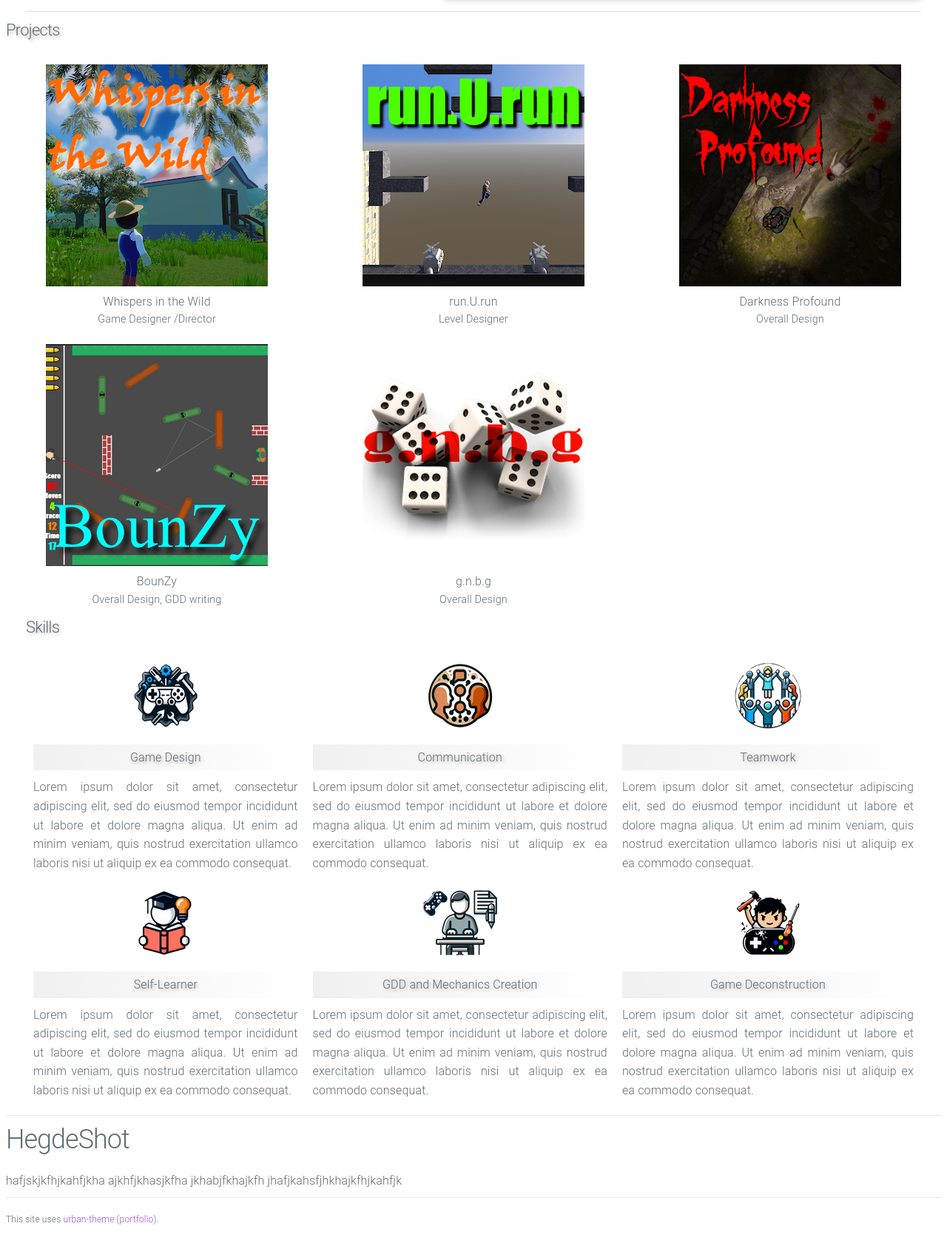
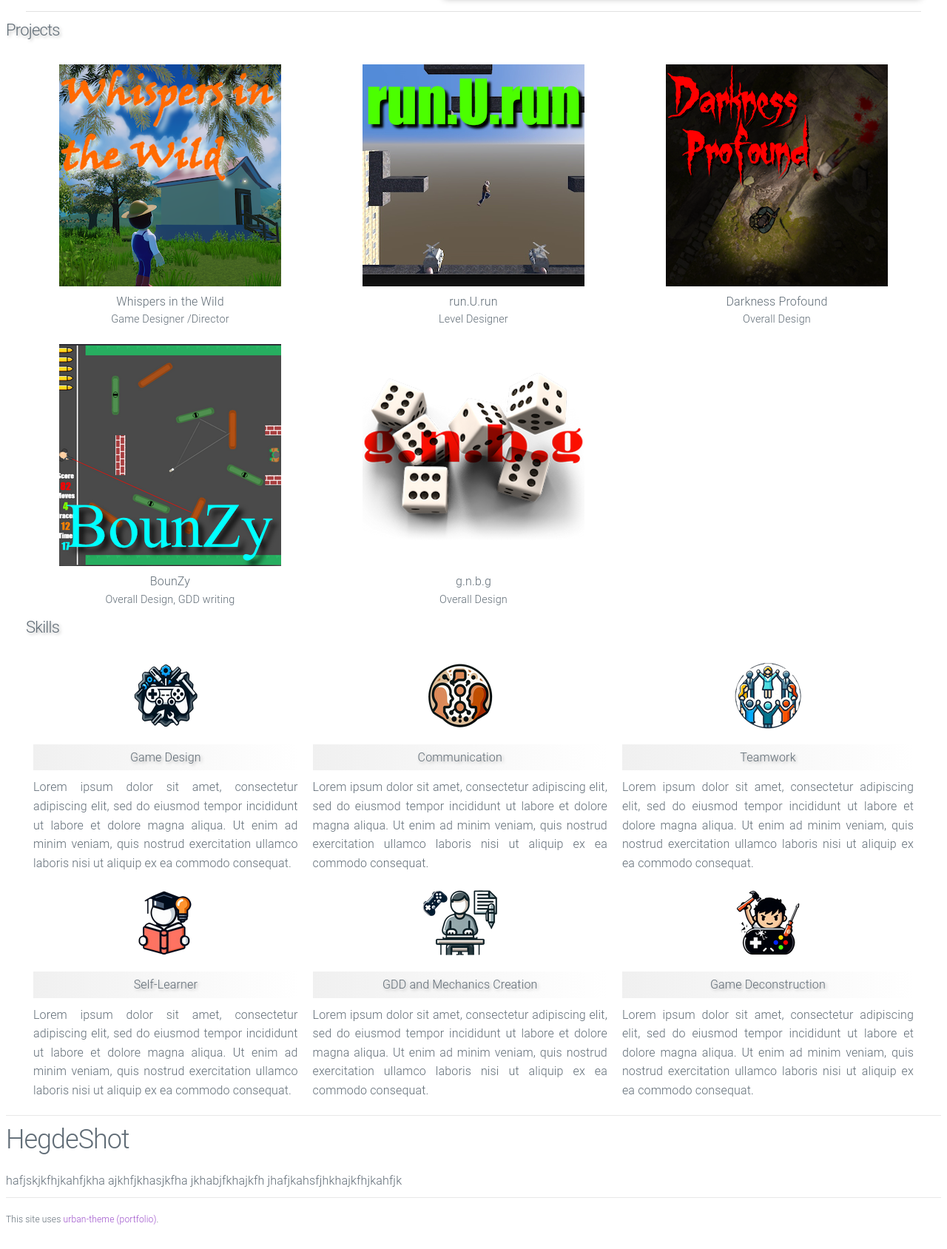
Before and after one commit to htramu/htk.github.io, a Jekyll site: the page built from index.html, in a window 1280 px wide. Shown: the part 975-2663 px from the top of the page at 74% size. Built offline with Jekyll 4.4.1, drawn with Linux system fonts in a browser that asks for light colours.

Commit message:
Update home.html

```diff
--- a/_layouts/home.html
+++ b/_layouts/home.html
@@ -135,9 +135,11 @@
 		</div>
 
 		<h4 class="text-shadow-shade">Projects</h4>
-		<div class="container"></div>
+		<div class="container">
+		{{ content }}
+		</div>
 
-		{{ content }}
+
 
 		<div class="container">
 			<!-- <div></div> --> <!-- style="border-top: 1px solid #ddd; margin: 10px 0;" -->
```
